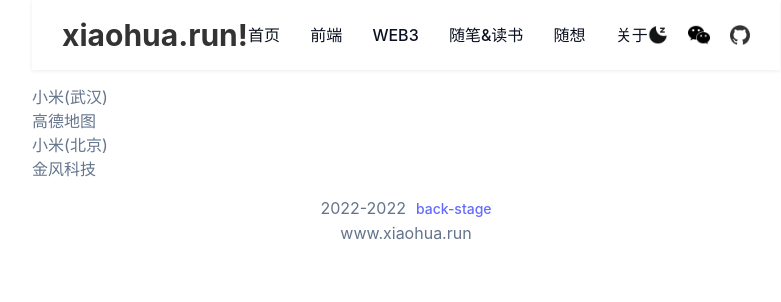
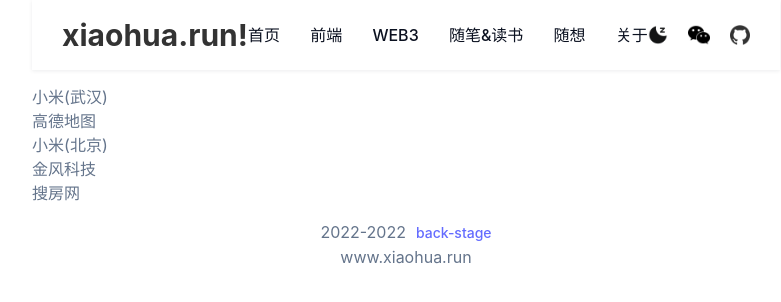
Before and after one commit to pengxiaohua/my-blog-web, a React (Vite) app: page /about-me in a window 1280 px wide. Shown: the top 302 px of the page, without its empty margins (234-1015 px from the left). Built offline with nearby package versions, Linux system fonts and the light colour scheme; what tailwindcss-dark-mode would draw is missing.

Commit message:
feat: 修改about me页面内容

```diff
--- a/src/pages/AboutMe/index.tsx
+++ b/src/pages/AboutMe/index.tsx
@@ -19,8 +19,8 @@ const AboutMe: FC<Props> = (props) => {
         <h3>高德地图</h3>
         <h3>小米(北京)</h3>
         <h3>金风科技</h3>
+        <h3>搜房网</h3>
       </ContentWrap>
-
     </div>
   )
 }
```
